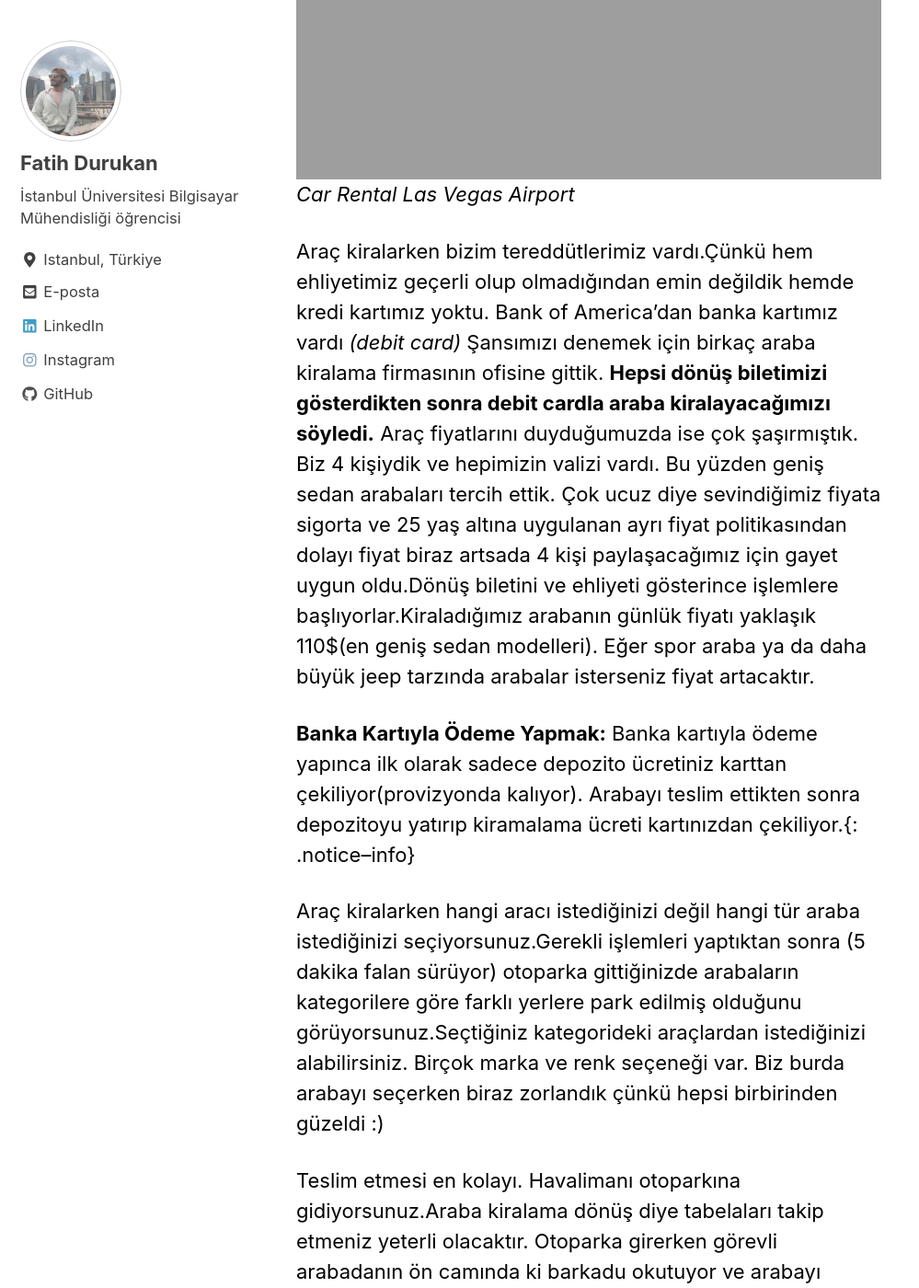
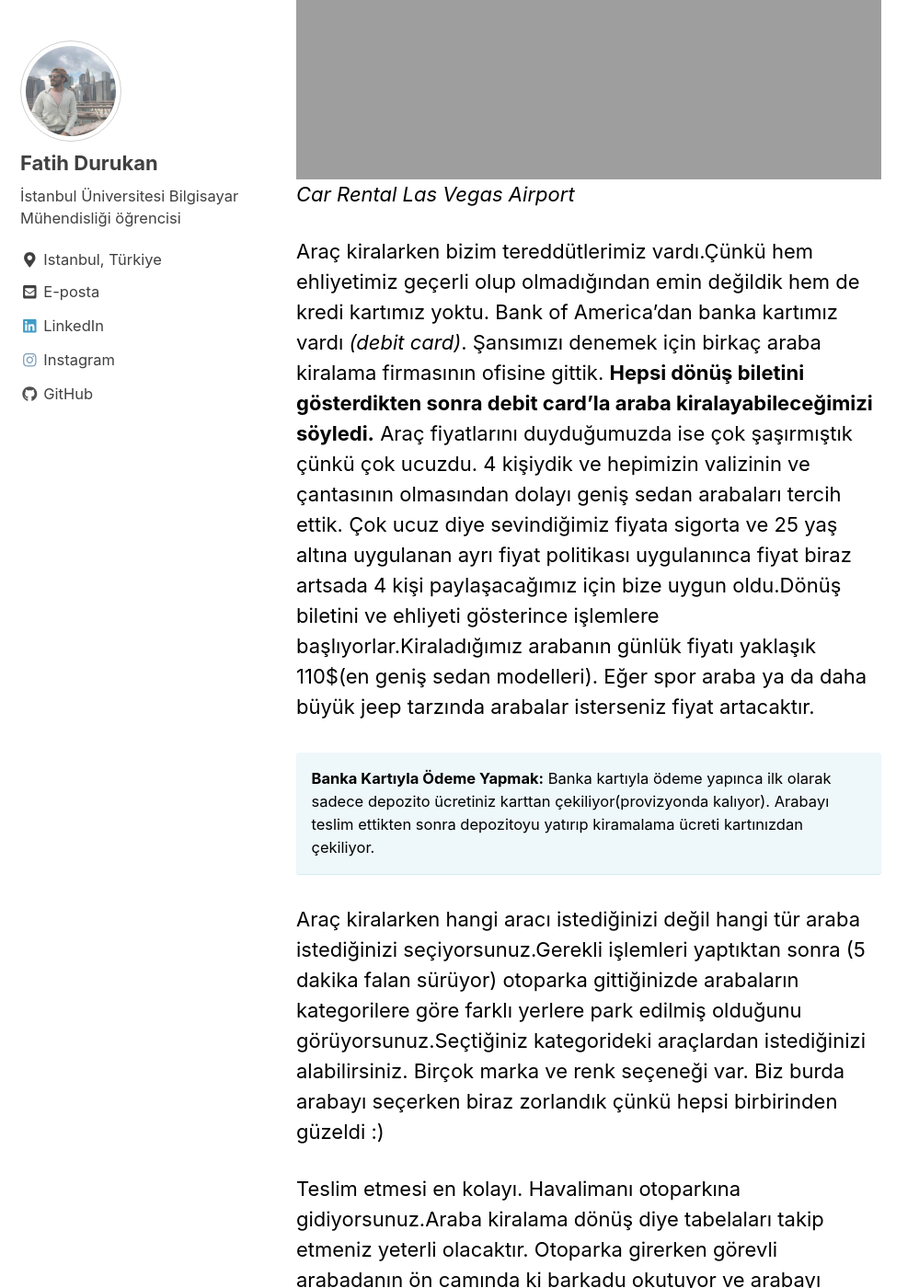
Before and after one commit to fatihdurukan/fatihdurukan.github.io, a Jekyll site: the page built from _posts/2018-01-20-amerikada-araba-kiralama.md, in a window 1280 px wide and 1400 px high, scrolled down 938 px. Shown: the whole window at 92% size, without its empty margins (0-999 px from the left). Built offline with Jekyll 4.4.1, drawn with Linux system fonts in a browser that asks for light colours; nearby versions of some CDN libraries; some of the changed text lies outside the part shown.

Commit message:
Araba kiralama

```diff
--- a/_posts/2018-01-20-amerikada-araba-kiralama.md
+++ b/_posts/2018-01-20-amerikada-araba-kiralama.md
@@ -19,13 +19,15 @@ Havalimanlarının çoğunda araç kiralama firmalarının ofisi oluyor.Özellik
 ![Car Rental]({{ site.url }}{{ site.baseurl }}/assets/images/amerikada-arac-kiralama.jpg){:height="1080px" width="1920px"}{:class="img-responsive"}{: .align-center}
 *Car Rental Las Vegas Airport*
 
-Araç kiralarken bizim tereddütlerimiz vardı.Çünkü hem ehliyetimiz geçerli olup olmadığından emin değildik hemde kredi kartımız yoktu. Bank of America'dan banka kartımız vardı *(debit card)* Şansımızı denemek için birkaç araba kiralama firmasının ofisine gittik. **Hepsi dönüş biletimizi gösterdikten sonra debit cardla araba kiralayacağımızı söyledi.**
-Araç fiyatlarını duyduğumuzda ise çok şaşırmıştık. Biz 4 kişiydik ve hepimizin valizi vardı. Bu yüzden geniş sedan arabaları tercih ettik. Çok ucuz diye sevindiğimiz fiyata sigorta ve 25 yaş altına uygulanan ayrı fiyat politikasından dolayı fiyat biraz artsada 4 kişi paylaşacağımız için gayet uygun oldu.Dönüş biletini ve ehliyeti gösterince işlemlere başlıyorlar.Kiraladığımız arabanın günlük fiyatı yaklaşık 110$(en geniş sedan modelleri). Eğer spor araba ya da daha büyük jeep tarzında arabalar isterseniz fiyat artacaktır.
+Araç kiralarken bizim tereddütlerimiz vardı.Çünkü hem ehliyetimiz geçerli olup olmadığından emin değildik hem de kredi kartımız yoktu. Bank of America'dan banka kartımız vardı *(debit card)*. Şansımızı denemek için birkaç araba kiralama firmasının ofisine gittik. **Hepsi dönüş biletini gösterdikten sonra debit card'la araba kiralayabileceğimizi söyledi.**
+Araç fiyatlarını duyduğumuzda ise çok şaşırmıştık çünkü çok ucuzdu. 4 kişiydik ve hepimizin valizinin ve çantasının olmasından dolayı geniş sedan arabaları tercih ettik. Çok ucuz diye sevindiğimiz fiyata sigorta ve 25 yaş altına uygulanan ayrı fiyat politikası uygulanınca fiyat biraz artsada 4 kişi paylaşacağımız için bize uygun oldu.Dönüş biletini ve ehliyeti gösterince işlemlere başlıyorlar.Kiraladığımız arabanın günlük fiyatı yaklaşık 110$(en geniş sedan modelleri). Eğer spor araba ya da daha büyük jeep tarzında arabalar isterseniz fiyat artacaktır.
 
-**Banka Kartıyla Ödeme Yapmak:** Banka kartıyla ödeme yapınca ilk olarak sadece depozito ücretiniz karttan çekiliyor(provizyonda kalıyor). Arabayı teslim ettikten sonra depozitoyu yatırıp kiramalama ücreti kartınızdan çekiliyor.{: .notice--info}
+**Banka Kartıyla Ödeme Yapmak:** Banka kartıyla ödeme yapınca ilk olarak sadece depozito ücretiniz karttan çekiliyor(provizyonda kalıyor). Arabayı teslim ettikten sonra depozitoyu yatırıp kiramalama ücreti kartınızdan çekiliyor.
+{: .notice--info}
 
 Araç kiralarken hangi aracı istediğinizi değil hangi tür araba istediğinizi seçiyorsunuz.Gerekli işlemleri yaptıktan sonra (5 dakika falan sürüyor) otoparka gittiğinizde arabaların kategorilere göre farklı yerlere park edilmiş olduğunu görüyorsunuz.Seçtiğiniz kategorideki araçlardan istediğinizi alabilirsiniz. Birçok marka ve renk seçeneği var. Biz burda arabayı seçerken biraz zorlandık çünkü hepsi birbirinden güzeldi :)
 
 Teslim etmesi en kolayı. Havalimanı otoparkına gidiyorsunuz.Araba kiralama dönüş diye tabelaları takip etmeniz yeterli olacaktır. Otoparka girerken görevli arabadanın ön camında ki barkadu okutuyor ve arabayı teslim etmiş oluyorsunuz.
 
-**Ufak bir öneri:** Kiralamayı her zaman bilinen firmalardan yapmakta fayda var.Biz Türk bir esnaftan kiralamak istemiştik ve birçok istenmeyen olay yaşandı.O yüzden kurumsal firmalardan kiralamakta büyük fayda var.Temiz ve güvenilir, kafanız rahat eder :) {: .notice--info}
+**Ufak bir öneri:** Kiralamayı her zaman bilinen firmalardan yapmakta fayda var.Biz Türk bir esnaftan kiralamak istemiştik ve birçok istenmeyen olay yaşandı.O yüzden kurumsal firmalardan kiralamakta büyük fayda var.Temiz ve güvenilir, kafanız rahat eder :)
+ {: .notice--info}
```
